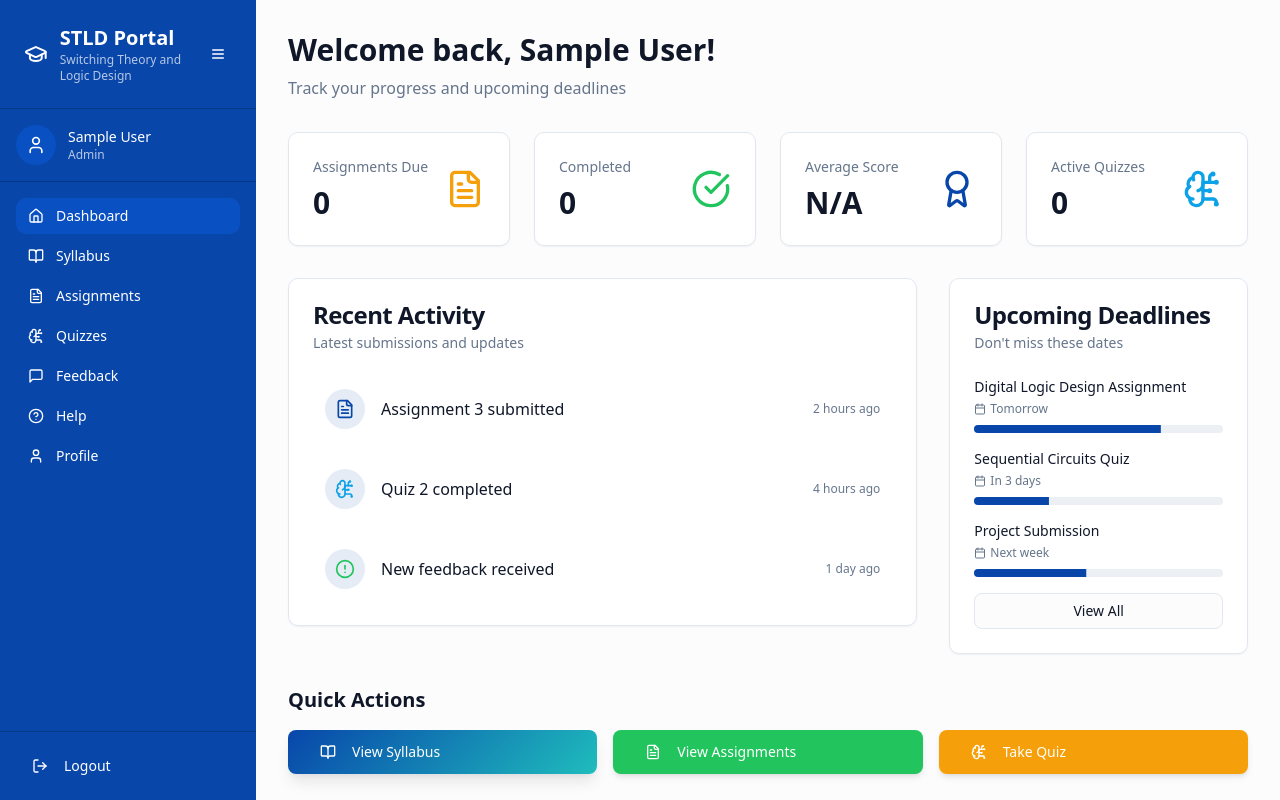
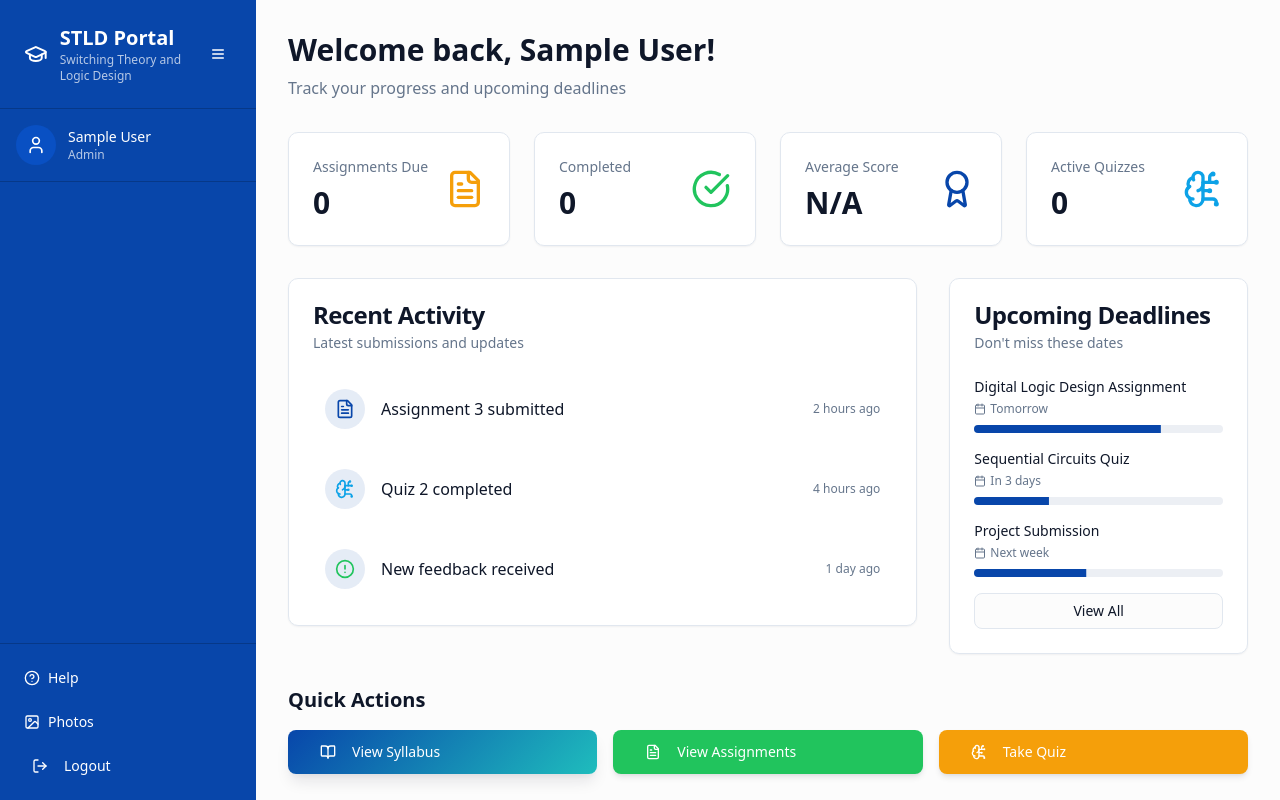
Before and after one commit to KANALAMAHIDHAR/stld-teach-track, a React (Vite) app: page / in a window 1280 px wide. Built offline with nearby package versions, Linux system fonts and the light colour scheme; sample sign-in values are in the browser's storage.

Commit message:
Sidebar updates: add Link import, include Photos in menu, hide left nav, add Help & Photos above Logout
cgen-4aae602dac6946a7b8f03dc435b4b951

```diff
--- a/src/components/layout/Sidebar.tsx
+++ b/src/components/layout/Sidebar.tsx
@@ -2,6 +2,7 @@ import { Link, useLocation, useNavigate } from 'react-router-dom';
 import { cn } from '@/lib/utils';
 import { useAuth } from '@/contexts/AuthContext';
 import { Button } from '@/components/ui/button';
+import { Link, useLocation, useNavigate } from 'react-router-dom';
 import {
   BookOpen,
   FileText,
@@ -15,7 +16,8 @@ import {
   GraduationCap,
   ClipboardList,
   Menu,
-  HelpCircle
+  HelpCircle,
+  Image
 } from 'lucide-react';
 import { Sheet, SheetTrigger, SheetContent, SheetHeader, SheetTitle, SheetClose } from '@/components/ui/sheet';
 import { Separator } from '@/components/ui/separator';
@@ -34,6 +36,7 @@ export const Sidebar = () => {
     { to: '/feedback', icon: MessageSquare, label: 'Feedback' },
     { to: '/students', icon: Users, label: 'Students' },
     { to: '/reports', icon: BarChart3, label: 'Reports' },
+    { to: '/photos', icon: Image, label: 'Photos' },
     { to: '/help', icon: HelpCircle, label: 'Help' },
   ];
 
@@ -43,6 +46,7 @@ export const Sidebar = () => {
     { to: '/assignments', icon: FileText, label: 'Assignments' },
     { to: '/quizzes', icon: BrainCircuit, label: 'Quizzes' },
     { to: '/feedback', icon: MessageSquare, label: 'Feedback' },
+    { to: '/photos', icon: Image, label: 'Photos' },
     { to: '/help', icon: HelpCircle, label: 'Help' },
     { to: '/profile', icon: User, label: 'Profile' },
   ];
@@ -151,31 +155,19 @@ export const Sidebar = () => {
         </Dialog>
       </div>
 
-      {/* Navigation Links */}
-      <nav className="flex-1 p-4 space-y-1 overflow-y-auto">
-        {links.map((link) => {
-          const Icon = link.icon;
-          const isActive = location.pathname === link.to;
+      {/* Left nav hidden; use the sheet (three lines) menu instead */}
+      <div className="flex-1" />
 
-          return (
-            <Link
-              key={link.to}
-              to={link.to}
-              className={cn(
-                "flex items-center gap-3 px-3 py-2 rounded-lg transition-colors",
-                "hover:bg-sidebar-accent",
-                isActive && "bg-sidebar-accent"
-              )}
-            >
-              <Icon className="h-4 w-4" />
-              <span className="text-sm font-medium">{link.label}</span>
-            </Link>
-          );
-        })}
-      </nav>
-
-      {/* Logout Button */}
-      <div className="p-4 border-t border-sidebar-border">
+      {/* Bottom actions: Help and Photos above Logout */}
+      <div className="p-4 border-t border-sidebar-border space-y-2">
+        <Link to="/help" className={cn("flex items-center gap-2 px-2 py-2 rounded-md hover:bg-sidebar-accent")}>
+          <HelpCircle className="h-4 w-4" />
+          <span className="text-sm">Help</span>
+        </Link>
+        <Link to="/photos" className={cn("flex items-center gap-2 px-2 py-2 rounded-md hover:bg-sidebar-accent")}>
+          <Image className="h-4 w-4" />
+          <span className="text-sm">Photos</span>
+        </Link>
         <Button
           variant="ghost"
           className="w-full justify-start text-sidebar-primary hover:bg-sidebar-accent hover:text-sidebar-primary"
```
